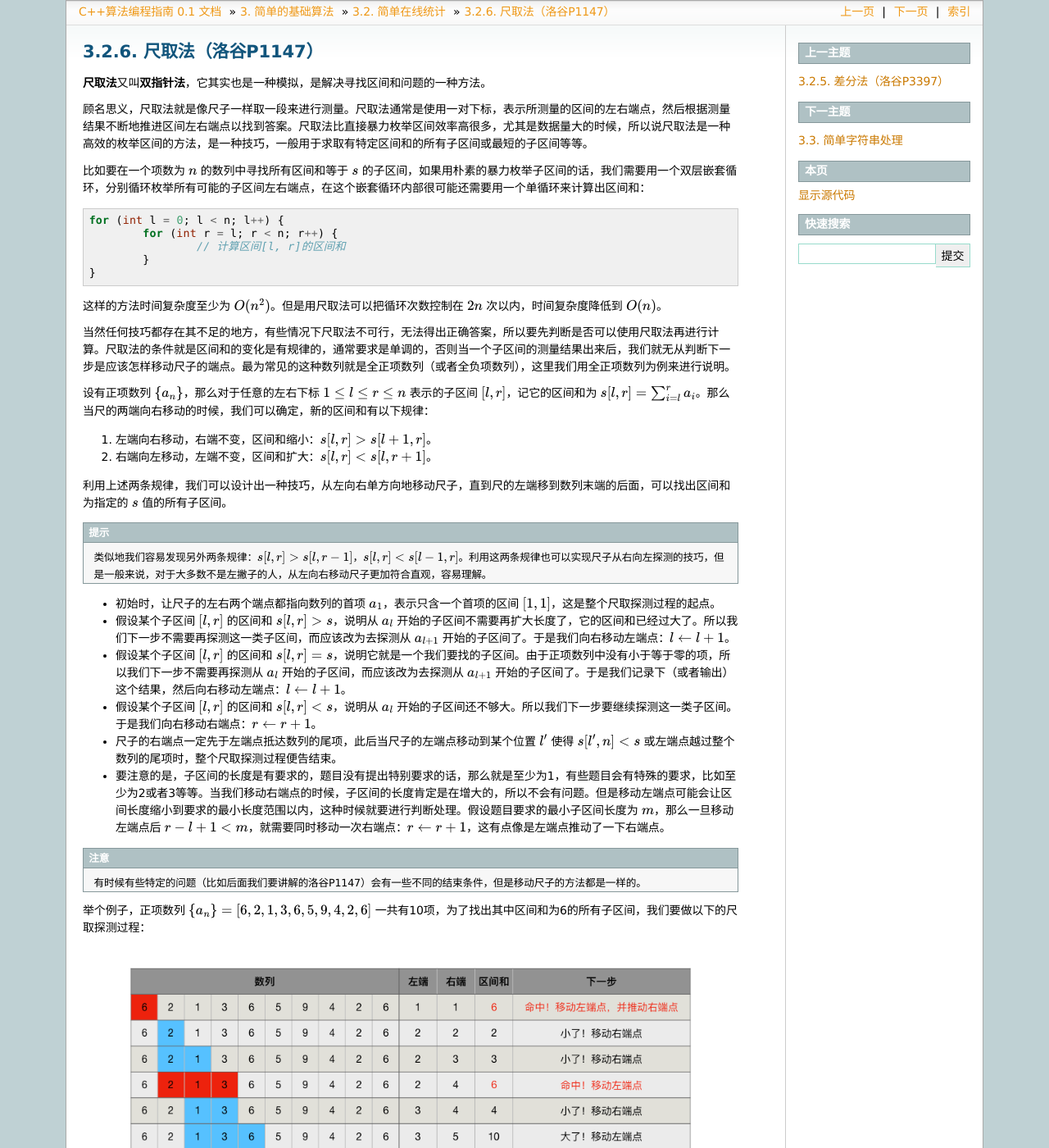
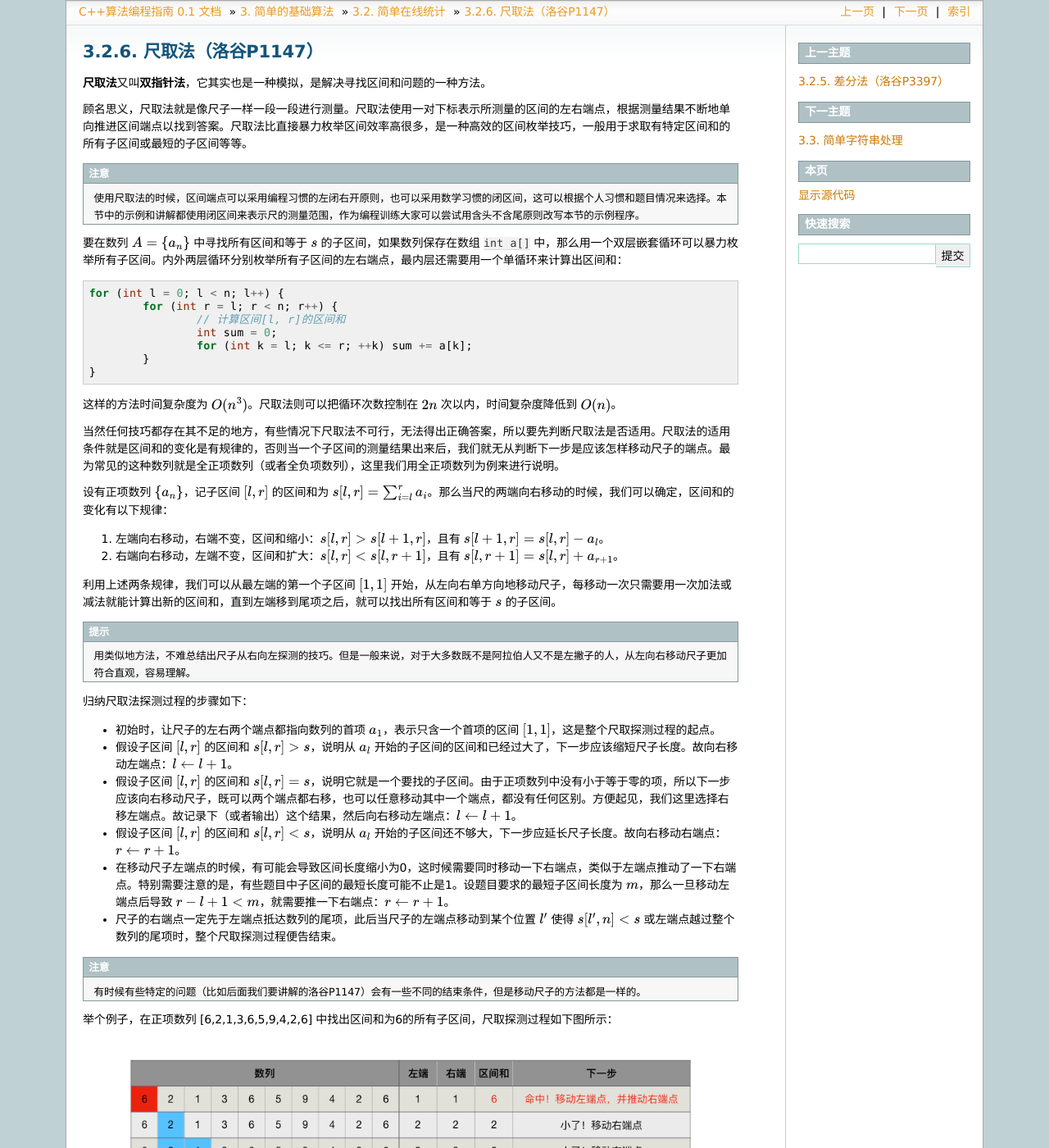
Before and after one commit to majorli/algo_guide, a Sphinx documentation site: the page built from source/ch02/sec02/226_two_points.rst, in a window 1280 px wide and 1400 px high. Shown: the whole window at 82% size. Built offline with Sphinx 7.4.7, drawn with Linux system fonts in a browser that asks for light colours; formulas are drawn with MathJax 3; some of the changed text lies outside the part shown.

Commit message:
20200414_1434draft_226_231_proofread_ok

```diff
--- a/source/ch02/sec02/226_two_points.rst
+++ b/source/ch02/sec02/226_two_points.rst
@@ -3,57 +3,63 @@
 尺取法（洛谷P1147）
 +++++++++++++++++++
 
-:strong:`尺取法`\ 又叫\ :strong:`双指针法`，它其实也是一种模拟，是解决寻找区间和问题的一种方法。
+:strong:`尺取法`\ 又叫\ :strong:`双指针法`\ ，它其实也是一种模拟，是解决寻找区间和问题的一种方法。
 
-顾名思义，尺取法就是像尺子一样取一段来进行测量。尺取法通常是使用一对下标，表示所测量的区间的左右端点，然后根据测量结果不断地推进区间左右端点以找到答案。尺取法比直接暴力枚举区间效率高很多，尤其是数据量大的时候，所以说尺取法是一种高效的枚举区间的方法，是一种技巧，一般用于求取有特定区间和的所有子区间或最短的子区间等等。
+顾名思义，尺取法就是像尺子一样一段一段进行测量。尺取法使用一对下标表示所测量的区间的左右端点，根据测量结果不断地单向推进区间端点以找到答案。尺取法比直接暴力枚举区间效率高很多，是一种高效的区间枚举技巧，一般用于求取有特定区间和的所有子区间或最短的子区间等等。
 
-比如要在一个项数为 :math:`n` 的数列中寻找所有区间和等于 :math:`s` 的子区间，如果用朴素的暴力枚举子区间的话，我们需要用一个双层嵌套循环，分别循环枚举所有可能的子区间左右端点，在这个嵌套循环内部很可能还需要用一个单循环来计算出区间和：
+.. attention::
+
+   使用尺取法的时候，区间端点可以采用编程习惯的左闭右开原则，也可以采用数学习惯的闭区间，这可以根据个人习惯和题目情况来选择。本节中的示例和讲解都使用闭区间来表示尺的测量范围，作为编程训练大家可以尝试用含头不含尾原则改写本节的示例程序。
+
+
+要在数列 :math:`A=\{a_n\}` 中寻找所有区间和等于 :math:`s` 的子区间，如果数列保存在数组 ``int a[]`` 中，那么用一个双层嵌套循环可以暴力枚举所有子区间。内外两层循环分别枚举所有子区间的左右端点，最内层还需要用一个单循环来计算出区间和：
 
 .. code-block:: c++
 
    for (int l = 0; l < n; l++) {
            for (int r = l; r < n; r++) {
                    // 计算区间[l, r]的区间和
+                   int sum = 0;
+                   for (int k = l; k <= r; ++k) sum += a[k];
            }
    }
 
-这样的方法时间复杂度至少为 :math:`O(n^2)`。但是用尺取法可以把循环次数控制在 :math:`2n` 次以内，时间复杂度降低到 :math:`O(n)`。
+这样的方法时间复杂度为 :math:`O(n^3)`\ 。尺取法则可以把循环次数控制在 :math:`2n` 次以内，时间复杂度降低到 :math:`O(n)`\ 。
 
-当然任何技巧都存在其不足的地方，有些情况下尺取法不可行，无法得出正确答案，所以要先判断是否可以使用尺取法再进行计算。尺取法的条件就是区间和的变化是有规律的，通常要求是单调的，否则当一个子区间的测量结果出来后，我们就无从判断下一步是应该怎样移动尺子的端点。最为常见的这种数列就是全正项数列（或者全负项数列），这里我们用全正项数列为例来进行说明。
+当然任何技巧都存在其不足的地方，有些情况下尺取法不可行，无法得出正确答案，所以要先判断尺取法是否适用。尺取法的适用条件就是区间和的变化是有规律的，否则当一个子区间的测量结果出来后，我们就无从判断下一步是应该怎样移动尺子的端点。最为常见的这种数列就是全正项数列（或者全负项数列），这里我们用全正项数列为例来进行说明。
 
-设有正项数列 :math:`\{a_n\}`，那么对于任意的左右下标 :math:`1\le l\le r\le n` 表示的子区间 :math:`[l,r]`，记它的区间和为 :math:`s[l,r]=\sum_{i=l}^ra_i`。那么当尺的两端向右移动的时候，我们可以确定，新的区间和有以下规律：
+设有正项数列 :math:`\{a_n\}`\ ，记子区间 :math:`[l,r]` 的区间和为 :math:`s[l,r]=\sum_{i=l}^ra_i`\ 。那么当尺的两端向右移动的时候，我们可以确定，区间和的变化有以下规律：
 
-1. 左端向右移动，右端不变，区间和缩小：:math:`s[l,r] \gt s[l+1,r]`。
-2. 右端向左移动，左端不变，区间和扩大：:math:`s[l,r] \lt s[l,r+1]`。
+1. 左端向右移动，右端不变，区间和缩小：:math:`s[l,r] \gt s[l+1,r]`\ ，且有 :math:`s[l+1,r]=s[l,r]-a_l`\ 。
+2. 右端向右移动，左端不变，区间和扩大：:math:`s[l,r] \lt s[l,r+1]`\ ，且有 :math:`s[l,r+1]=s[l,r]+a_{r+1}`\ 。
 
-利用上述两条规律，我们可以设计出一种技巧，从左向右单方向地移动尺子，直到尺的左端移到数列末端的后面，可以找出区间和为指定的 :math:`s` 值的所有子区间。
+利用上述两条规律，我们可以从最左端的第一个子区间 :math:`[1,1]` 开始，从左向右单方向地移动尺子，每移动一次只需要用一次加法或减法就能计算出新的区间和，直到左端移到尾项之后，就可以找出所有区间和等于 :math:`s` 的子区间。
 
 .. hint::
 
-   类似地我们容易发现另外两条规律：:math:`s[l,r] \gt s[l,r-1]`，:math:`s[l,r] \lt s[l-1,r]`。利用这两条规律也可以实现尺子从右向左探测的技巧，但是一般来说，对于大多数不是左撇子的人，从左向右移动尺子更加符合直观，容易理解。
+   用类似地方法，不难总结出尺子从右向左探测的技巧。但是一般来说，对于大多数既不是阿拉伯人又不是左撇子的人，从左向右移动尺子更加符合直观，容易理解。
 
-* 初始时，让尺子的左右两个端点都指向数列的首项 :math:`a_1`，表示只含一个首项的区间 :math:`[1,1]`，这是整个尺取探测过程的起点。
-* 假设某个子区间 :math:`[l,r]` 的区间和 :math:`s[l,r] \gt s`，说明从 :math:`a_l` 开始的子区间不需要再扩大长度了，它的区间和已经过大了。所以我们下一步不需要再探测这一类子区间，而应该改为去探测从 :math:`a_{l+1}` 开始的子区间了。于是我们向右移动左端点：:math:`l\leftarrow l+1`。
-* 假设某个子区间 :math:`[l,r]` 的区间和 :math:`s[l,r] = s`，说明它就是一个我们要找的子区间。由于正项数列中没有小于等于零的项，所以我们下一步不需要再探测从 :math:`a_l` 开始的子区间，而应该改为去探测从 :math:`a_{l+1}` 开始的子区间了。于是我们记录下（或者输出）这个结果，然后向右移动左端点：:math:`l\leftarrow l+1`。
-* 假设某个子区间 :math:`[l,r]` 的区间和 :math:`s[l,r] \lt s`，说明从 :math:`a_l` 开始的子区间还不够大。所以我们下一步要继续探测这一类子区间。于是我们向右移动右端点：:math:`r\leftarrow r+1`。
+归纳尺取法探测过程的步骤如下：
+
+* 初始时，让尺子的左右两个端点都指向数列的首项 :math:`a_1`\ ，表示只含一个首项的区间 :math:`[1,1]`\ ，这是整个尺取探测过程的起点。
+* 假设子区间 :math:`[l,r]` 的区间和 :math:`s[l,r] \gt s`\ ，说明从 :math:`a_l` 开始的子区间的区间和已经过大了，下一步应该缩短尺子长度。故向右移动左端点：:math:`l\leftarrow l+1`\ 。
+* 假设子区间 :math:`[l,r]` 的区间和 :math:`s[l,r] = s`\ ，说明它就是一个要找的子区间。由于正项数列中没有小于等于零的项，所以下一步应该向右移动尺子，既可以两个端点都右移，也可以任意移动其中一个端点，都没有任何区别。方便起见，我们这里选择右移左端点。故记录下（或者输出）这个结果，然后向右移动左端点：:math:`l\leftarrow l+1`\ 。
+* 假设子区间 :math:`[l,r]` 的区间和 :math:`s[l,r] \lt s`\ ，说明从 :math:`a_l` 开始的子区间还不够大，下一步应延长尺子长度。故向右移动右端点：:math:`r\leftarrow r+1`\ 。
+* 在移动尺子左端点的时候，有可能会导致区间长度缩小为0，这时候需要同时移动一下右端点，类似于左端点推动了一下右端点。特别需要注意的是，有些题目中子区间的最短长度可能不止是1。设题目要求的最短子区间长度为 :math:`m`\ ，那么一旦移动左端点后导致 :math:`r-l+1\lt m`\ ，就需要推一下右端点：:math:`r\leftarrow r+1`\ 。
 * 尺子的右端点一定先于左端点抵达数列的尾项，此后当尺子的左端点移动到某个位置 :math:`l^\prime` 使得 :math:`s[l^\prime,n] \lt s` 或左端点越过整个数列的尾项时，整个尺取探测过程便告结束。
-* 要注意的是，子区间的长度是有要求的，题目没有提出特别要求的话，那么就是至少为1，有些题目会有特殊的要求，比如至少为2或者3等等。当我们移动右端点的时候，子区间的长度肯定是在增大的，所以不会有问题。但是移动左端点可能会让区间长度缩小到要求的最小长度范围以内，这种时候就要进行判断处理。假设题目要求的最小子区间长度为 :math:`m`，那么一旦移动左端点后 :math:`r-l+1\lt m`，就需要同时移动一次右端点：:math:`r\leftarrow r+1`，这有点像是左端点推动了一下右端点。
-
 
 .. attention::
 
    有时候有些特定的问题（比如后面我们要讲解的洛谷P1147）会有一些不同的结束条件，但是移动尺子的方法都是一样的。
 
 
-举个例子，正项数列 :math:`\{a_n\}=[6,2,1,3,6,5,9,4,2,6]` 一共有10项，为了找出其中区间和为6的所有子区间，我们要做以下的尺取探测过程：
+举个例子，在正项数列 [6,2,1,3,6,5,9,4,2,6] 中找出区间和为6的所有子区间，尺取探测过程如下图所示：
 
 .. image:: ../../images/226_two_points.png
 
 尺取法扫描一遍找到全部四个和为6的子区间总共循环了16次，而如果采用双层嵌套循环暴力搜索，加上最内层用来计算区间和的循环，一共需要循环184次。有兴趣可以思考一下这个184次是怎么得出来的。
 
-下面我们来看一看怎样编写一个程序，读入一个数列、一个指定的区间和值、一个区间最小长度，用尺取法找出所有符合要求的子区间。读入的数列存放在一个数组里，这次我们要求遵循C++的规则，从数组的0号位置开始存放数列。
-
-根据前面的尺取过程说明，要编出这样一个程序，还缺少最后一环：怎样根据左右两个端点位置来计算出区间和？我们显然不喜欢循环累加的笨方法，希望在 :math:`O(1)` 时间内完成计算。前缀和肯定是一种方法，但是需要用前缀和吗？有一些特殊数列具有求和公式可以使用，比如等差数列，但不是所有数列都有一个简洁的求和公式的，很多数列甚至根本没有求和公式可用。怎么办？请暂停五分钟，认真思考一下，然后再看代码里的处理方法和你想的是不是一样？
+下面我们来看一看怎样编写一个程序，读入一个数列、一个指定的区间和值，用尺取法找出所有符合要求的子区间。读入的数列存放在一个数组里，这次我们要求遵循C++的规则，从数组的0号位置开始存放数列。
 
 .. literalinclude:: ../../codes/226_two_points.cpp
    :language: c++
@@ -61,11 +67,15 @@
 .. note::
 
    1. 循环条件 ``(l < n && r < n)`` 是怎么来的？
-      根据前面的描述，循环结束条件有两个：一是左端点超过界限 ``l >= n``；另一个是右端点已经抵达数列尾项 ``data[n-1]`` 区间和小于目标值 ``s``，也就是 ``r == n - 1 && sum < s``。所以直接的循环条件写法就是这两个条件都不具备，即 ``l < n && !(r == n - 1 && sum < s)``，但是这样太繁杂易错了。仔细思考一下不难发现，按照移动尺子端点的规则，如果左端点移动后区间和小于目标值，那么在下一轮循环时右端点就会被移动，于是发生右端点越界。这就是为什么我们的循环条件可以简化为“左右两个端点都在界内”：``(l < n && r < n)``。
-   2. 计算区间和可以和移动尺子端点同步完成：移动右端点之后，区间和就是原来的区间和加上\ :strong:`现在`\ 右端点所指向的那个项，我们用前置增1运算来移动右端点，先移动，再取加数，``sum += data[++r]``；移动左端点之后，区间和就是原来的区间和减去左端点\ :strong:`之前`\ 所指向的那个项，可以用后置增1运算来移动左端点，先取减数，后移动，``sum -= data[l++]``。
+
+      根据前面的描述，循环结束条件有两个：一是左端点超过界限 ``l >= n``\ ；另一个是右端点已经抵达数列尾项 ``data[n-1]`` 区间和小于目标值 ``s``\ ，也就是 ``r == n - 1 && sum < s``\ 。所以循环条件是 ``l < n && !(r == n - 1 && sum < s)``\ ，但是这样太笨拙了。仔细思考一下不难发现，按照移动尺子端点的规则，如果左端点移动后区间和小于目标值，那么在下一轮循环时右端点就会被移动，如果本来右端点就已经在数列尾项上了，就会导致右端点越界。所以循环条件可以简化为“左右两个端点都在界内”：\ ``(l < n && r < n)``\ 。
+
+   2. 计算区间和可以和移动尺子端点同步完成。
+
+      移动右端点之后，区间和就是原来的区间和加上\ :strong:`现在`\ 右端点所指向的那个项，我们用前置 ``++`` 运算来移动右端点，先移动再取加数，\ ``sum += data[++r]``\ ；移动左端点之后，区间和就是原来的区间和减去左端点\ :strong:`之前`\ 所指向的那个项，可以用后置 ``++`` 运算来移动左端点，先取减数后移动，\ ``sum -= data[l++]``\ 。
 
 
-尺取法在许多算法编程题中都会得到应用，下面我们看一个典型的常考题型，正整数分解为多个连续正整数之和。
+尺取法是一种实用的技巧，在许多算法编程题中都会用到。下面就是一个典型的常考题型，正整数分解为多个连续正整数之和。
 
 
 .. index:: 【连续自然数和】, 〖洛谷P1147〗
@@ -74,13 +84,13 @@
 
 **题目描述**
 
-对一个给定的自然数 :math:`M`，求出所有的连续的自然数段，这些连续的自然数段中的全部数之和为 :math:`M`。
+对一个给定的自然数 :math:`M`\ ，求出所有的连续的自然数段，这些连续的自然数段中的全部数之和为 :math:`M`\ 。
 
-例子：:math:`1998+1999+2000+2001+2002 = 10000`，所以从 :math:`1998` 到 :math:`2002` 的一个自然数段为 :math:`M=10000` 的一个解。
+例子：:math:`1998+1999+2000+2001+2002 = 10000`\ ，所以从 :math:`1998` 到 :math:`2002` 的一个自然数段为 :math:`M=10000` 的一个解。
 
 **输入格式**
 
-包含一个整数的单独一行，给出 :math:`M` 的值（:math:`10 \le M \le 2,000,000`）。
+包含一个整数的单独一行，给出 :math:`M` 的值（\ :math:`10 \le M \le 2,000,000`\ ）。
 
 **输出格式**
 
@@ -108,8 +118,8 @@
 本题是一个典型的尺取法考题，分析题目后可以发现它和通常的尺取法有三个略微不同之处：
 
 1. 从样例的输出中没有长度为1的区间 ``[10000, 10000]`` 可以看出，仅含输入值 ``M`` 本身的单元素区间是不视作为一个解的，因此本题所要求的子区间长度至少为2。
-2. 本题的数列就是从1开始的自然数序列，所以本题不需要一个数组来保存数据。把左端点、右端点、区间和分别初始化为1、2、3，以后端点所在位置的数值就是端点的值。
-3. 因为子区间长度至少为2，所以尺取的探测范围可以减半。如果 ``M`` 是奇数，那么最后一个子区间一定是 ``[M/2, M/2+1]``；如果 ``M`` 是偶数，那么最后一个子区间的右端点一定比 ``M/2`` 更小。故探测范围的尾项最大也就是 ``M/2+1``，鉴于子区间最小长度为2，所以左端点的探测范围要比右端点小1。由此我们可以得出循环结束条件为：左端点大于 ``M/2`` 或 右端点大于 ``M/2+1``。
+2. 本题的数列就是从1开始的自然数序列，所以本题不需要一个数组来保存数据。把左端点、右端点、区间和分别初始化为1、2、3，端点所在位置的数值就是端点的值。
+3. 因为子区间长度至少为2，所以尺取的探测范围可以减半。如果 ``M`` 是奇数，那么最后一个子区间一定是 ``[M/2, M/2+1]``\ ；如果 ``M`` 是偶数，那么最后一个子区间的右端点一定比 ``M/2`` 更小。故探测范围的尾项最大也就是 ``M/2+1``\ ，鉴于子区间最小长度为2，所以左端点的探测范围要比右端点小1。由此我们可以得出循环结束条件为：左端点大于 ``M/2`` 或 右端点大于 ``M/2+1``\ 。
 
 下面就是能够AC的代码，但是在看到代码之后，我们发现还有两个地方和前面描述的标准的尺取法有所不同，请想一想为什么再看解释。
 
@@ -121,17 +131,17 @@
 
 1. 循环条件为什么不需要判断右端点是否在界内？
 
-   前面已经说过，对于奇数 ``M``，最后一个子区间一定是 ``[M/2, M/2+1]``。当找到这个解的时候，左端点是 ``M/2``，右端点是 ``M/2+1``，之后会把左端点移动到 ``M/2+1``，这样左端点就越界了，下一次循环就会结束。因此奇数的情况在找到最后一个解的时候整个过程就因左端点越界而自然结束了。
+   前面已经说过，对于奇数 ``M``\ ，最后一个子区间一定是 ``[M/2, M/2+1]``\ 。找到这个解之后的下一轮循环会右移左端点，于是左端点被移动到 ``M/2+1``\ ，这样左端点就越界了。因此奇数的情况在找到最后一个解以后整个过程就会因左端点越界而自然结束。
 
-   ``M`` 是偶数的情况比较难理解，因为最后一个解的右端点不知道具体在哪里。但我们可以肯定它一定小于 ``M/2``，且最后一个解的区间长度一定至少为3。另外，当尺子逐渐接近但还没有越过 ``M/2`` 这个界限的时候，任意两个相邻自然数的和都一定小于 ``M``，而三个连续自然数的和在某个位置之后一定会大于 ``M``。所以按照尺子移动的规则，随着尺子的右端点离界限 ``M/2`` 越来越近，尺子的长度一定会缩短到2。这就意味着就算我们不判断右端点是否越界，事实上当右端点到达 ``M/2+1`` 的时候，左端点也一定随之达到 ``M/2``，这时候区间和为 ``M+1``，左端点会进一步也移动到 ``M+1``，于是发生左端点越界，循环结束。如此一来仅仅多做了2轮循环而已，根本不会有什么可以辨别的差异。
+   ``M`` 是偶数的情况略微复杂一些，此时最后一个解的右端点位置不能确定。但至少可以确定它一定小于 ``M/2``\ ，且最后一个解的区间长度一定至少为3。另外，当尺子逐渐接近但还没有越过 ``M/2`` 这个界限的时候，任意两个相邻自然数的和都一定小于 ``M``\ ，而三个连续自然数的和在某个位置之后一定会大于 ``M``\ 。所以按照尺子移动的规则，随着尺子的右端点离界限 ``M/2`` 越来越近，尺子的长度一定会缩短到2。这就意味着就算我们不判断右端点是否越界，事实上当右端点到达 ``M/2+1`` 的时候，左端点也一定随之到达 ``M/2``\ ，这时候区间和为 ``M+1``\ ，大于 ``M``\ ，于是下一轮循环左端点会被移动到 ``M+1``\ ，导致左端点越界，整个过程结束。
 
-   综上所述，为了代码简洁，完全可以不考虑判断右端点是否越界。这是本题数列的特殊性带来的一个小便利。当然了加上条件 ``r <= mid + 1`` 也一样不会错，但是虽然在偶数情况下能减少2次循环，却在每次循环的时候多做了一次加法和一次比较运算（然而实际上二者的运行时间差距是在毫秒以内的，现代计算机的运算速度是非常快的）。
+   综上所述，我们完全可以不考虑右端点是否越界，这是本题数列的特殊性带来的一个小便利。
 
 2. 为什么不需要在移动左端点后判断是否要推动右端点？
 
-   标准的尺取法，在移动左端点后要判断区间长度是否变得小于最小长度，如果是，就要推动一下右端点。按照前面的分析，本题要求子区间长度至少为2，所以在移动了左端点之后应该判断是否导致 ``r - l + 1 < 2``，即 ``l > r - 1``，如果是就要推一下右端点。但是实际代码里并没有这么做，这还是和我们的界限 ``M/2`` 有关。在我们的探测范围内，任意两个相邻数之和都小于 ``M``，所以每当区间长度缩短到最小长度2，下一次必然是移动右端点使得区间长度增加到3。换句话说，整个过程中不可能出现区间长度小于2的情况，因此不需要做这一步。这仍然是题目的特殊性带来的便利。
+   标准的尺取法，在移动左端点后要判断区间长度是否变得小于最小长度，如果是，就要推动一下右端点。按照前面的分析，本题要求子区间长度至少为2，所以在移动了左端点之后应该判断是否导致了 ``r - l + 1 < 2``\ ，如果是就要推一下右端点。但是实际代码里并没有这么做，这还是和我们的界限 ``M/2`` 有关。在我们的探测范围内，任意两个相邻数之和都小于 ``M``\ ，所以每当区间长度缩短到最小长度2，下一次必然是移动右端点使得区间长度增加到3。换句话说，整个过程中不可能出现区间长度小于2的情况，因此不需要做这一步。这仍然是题目的特殊性带来的便利。
 
-下面是AC页面的截图，可以看出算法的运算速度非常之高。如果去看洛谷的题解，有人用了前缀和，有人用了二分搜索，还有用上了等差数列求和公式和二次方程求根等等方法。都很强，但是这就是一个普通的尺取法题目，而且基本可以肯定尺取法已经接近甚至达到了速度的巅峰。
+下面是AC页面的截图，速度非常之快。如果去看洛谷的题解，有人用了前缀和，有人用了二分搜索，还有用上了等差数列求和公式和二次方程求根等等方法。都很强，但是这就是一个普通的尺取法题目，而且基本可以肯定尺取法已经达到了速度的巅峰。
 
 .. image:: ../../images/226_p1147.png
 
```
Also changed, not shown: source/ch02/sec03/231_string_basic_1.rst (+44 -41 lines).
